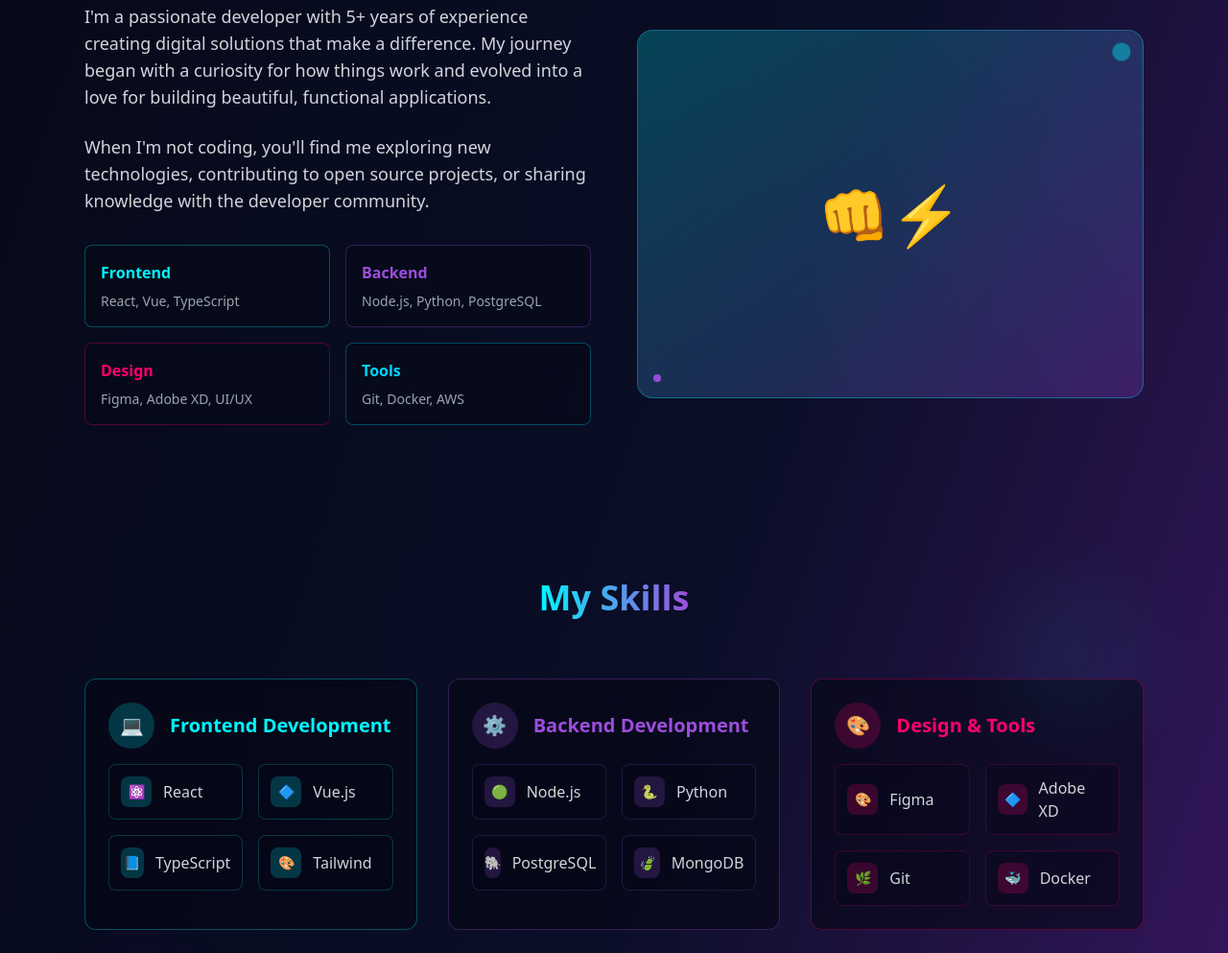
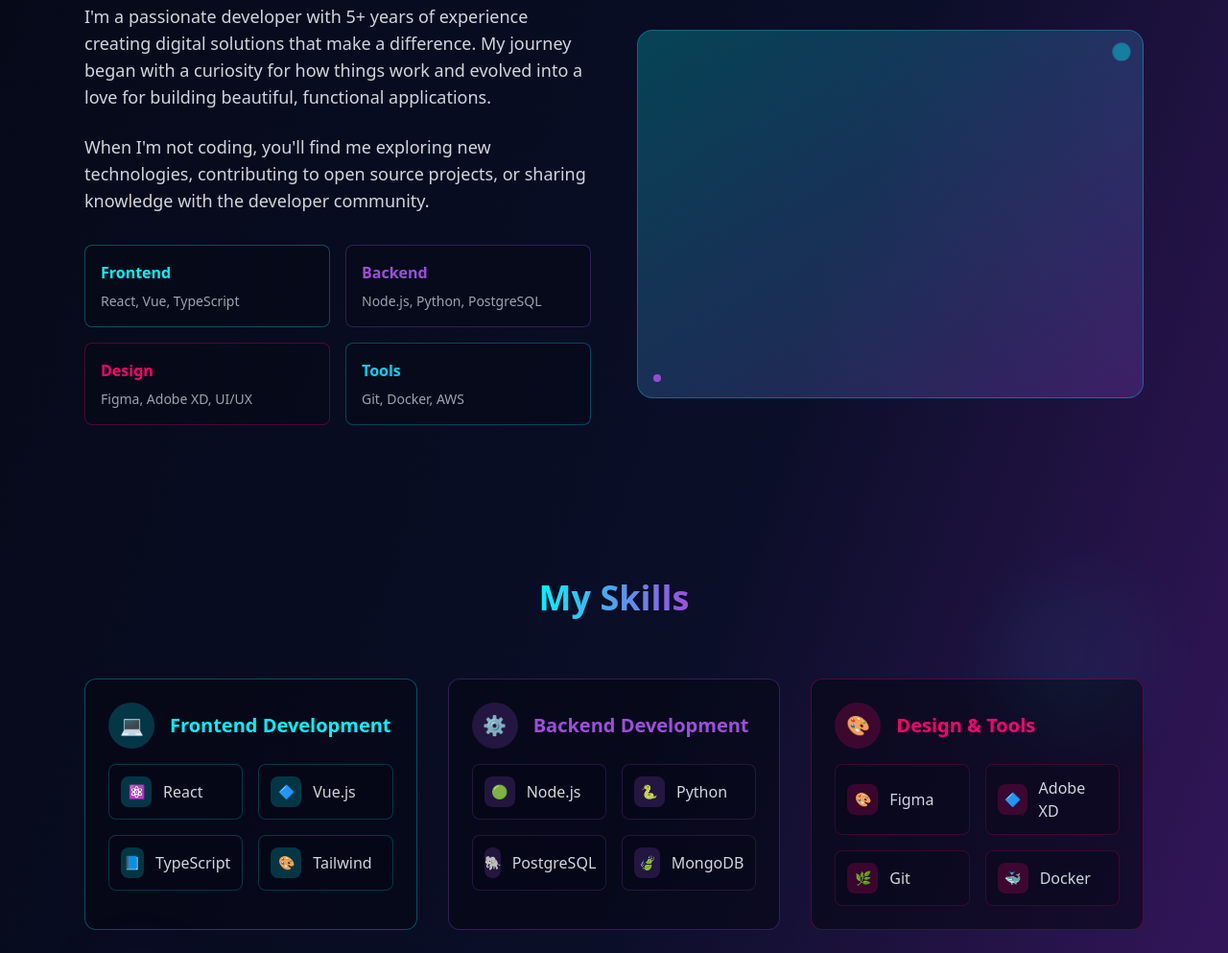
Before and after one commit to Piyapiyapat/portfolio-2025, a plain HTML site: page index.html in a window 1280 px wide. Shown: the part 981-1974 px from the top of the page at 96% size. Drawn offline with nearby package versions, Linux system fonts and the light colour scheme.

Commit message:
Update index.html

```diff
--- a/index.html
+++ b/index.html
@@ -128,7 +128,7 @@
                 <div class="relative">
                     <div class="w-full h-96 bg-gradient-to-br from-arcane-cyan/20 to-arcane-purple/20 rounded-2xl flex items-center justify-center border border-arcane-cyan/30 relative overflow-hidden">
                         <div class="absolute inset-0 bg-gradient-to-br from-arcane-cyan/5 to-arcane-purple/5 animate-pulse"></div>
-                        <div class="text-6xl relative z-10">👊⚡</div>
+                        <div class="text-6xl relative z-10"></div>
                         <div class="absolute top-4 right-4 w-3 h-3 bg-arcane-cyan rounded-full animate-ping"></div>
                         <div class="absolute bottom-4 left-4 w-2 h-2 bg-arcane-purple rounded-full animate-pulse"></div>
                     </div>
```
